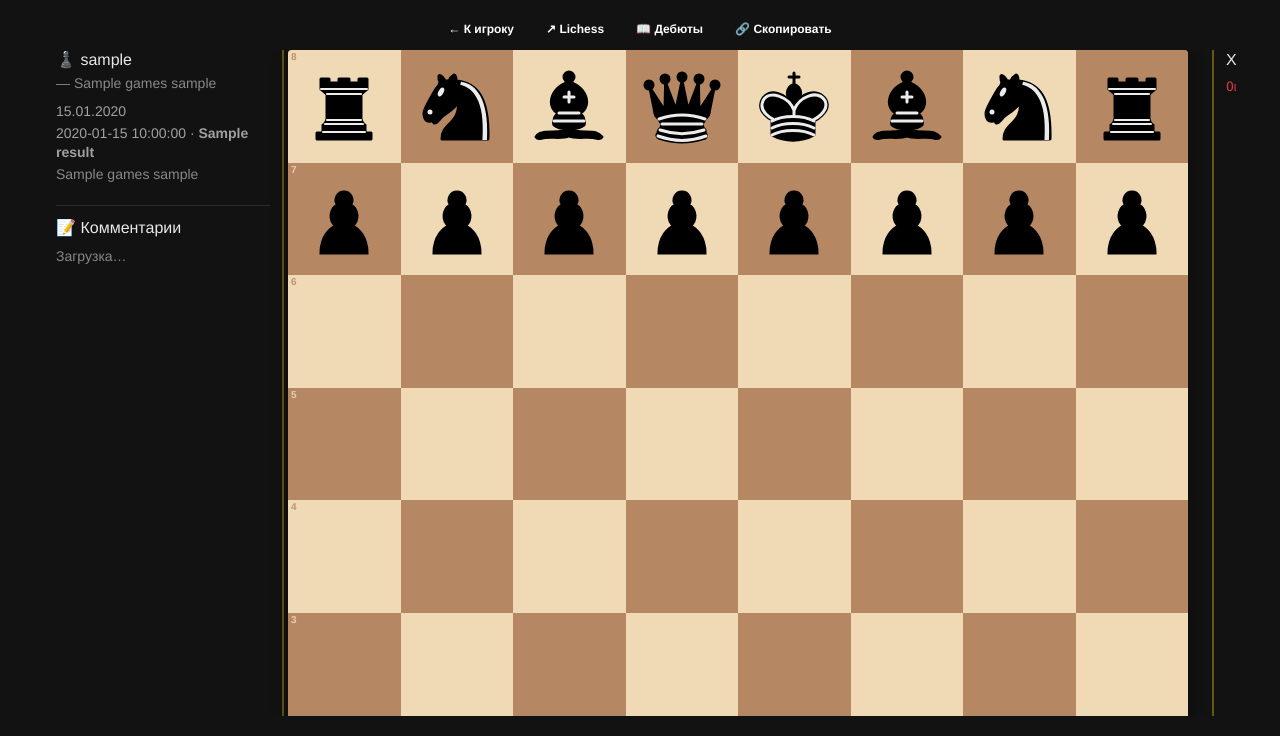
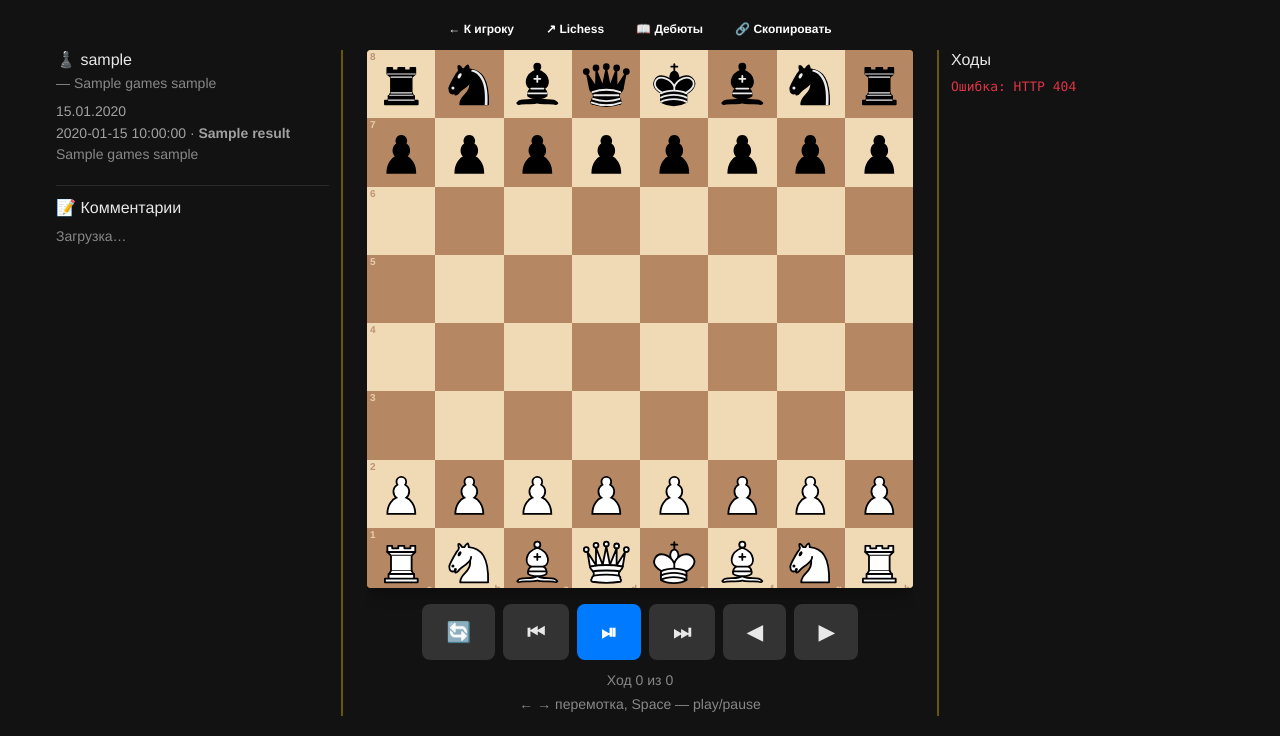
Before and after one commit to bauman-robotics/lichess_db_project, a Flask app: a page that uses web_app/templates/base.html in a window 1280 px wide. Shown: the part 70-806 px from the top of the page. Run offline with Flask 3, Linux system fonts and the light colour scheme; a database or web service that is not in the repository returns one stand-in record (values such as "Sample title"); some libraries are stand-ins or nearby versions.

Commit message:
try page. step 2. try less hat

```diff
--- a/web_app/static/css/style.css
+++ b/web_app/static/css/style.css
@@ -1157,7 +1157,6 @@ thead.table-light th {
         padding-bottom: 0;
     }
 
-    /* Viewer занимает остаток высоты */
     .game-view-page .viewer-layout {
         display: grid;
         grid-template-columns: minmax(220px, 1fr) auto minmax(220px, 1fr);
@@ -1165,23 +1164,28 @@ thead.table-light th {
         align-items: stretch;
         flex: 1 1 auto;
         min-height: 0;
+        height: 100%;              /* ← новое: layout забирает всю высоту */
         overflow: hidden;
     }
 
-    /* Доска — по центру, фиксирована */
-    .game-view-page .viewer-board-col {
-        align-self: start;
-        display: flex;
-        flex-direction: column;
-    }
-
-    /* Колонки — свой скролл, высота = высота layout */
+    /* Все три колонки — 100% высоты layout */
+    .game-view-page .viewer-board-col,
     .game-view-page .viewer-comments,
     .game-view-page .viewer-moves {
         height: 100%;
-        max-height: 100%;
-        overflow-y: auto;
-        overflow-x: hidden;
+        min-height: 0;
+        overflow: hidden;          /* ← важно: обрезать, если не влезает */
+    }
+
+    .game-view-page .viewer-board-col {
+        display: flex;
+        flex-direction: column;
+        align-items: center;       /* доска по центру */
+    }
+
+    .game-view-page .viewer-comments,
+    .game-view-page .viewer-moves {
+        overflow-y: auto;          /* ← свой скролл */
         padding: 0 12px;
         border: none;
     }
--- a/web_app/static/js/game_viewer.js
+++ b/web_app/static/js/game_viewer.js
@@ -91,8 +91,21 @@
                 elBoard.style.width  = w + 'px';
                 elBoard.style.height = w + 'px';
             } else {
-                elBoard.style.width  = cfg.boardSizeDesktop + 'px';
-                elBoard.style.height = cfg.boardSizeDesktop + 'px';
+                // Десктоп: доска адаптируется под доступную высоту layout
+                const layout = document.querySelector('.viewer-layout');
+                let availableHeight = 900;   // fallback
+
+                if (layout && layout.clientHeight > 0) {
+                    // Резерв: кнопки под доской (56) + счётчик (48) + запас (16) = 120
+                    availableHeight = layout.clientHeight - 120;
+                } else {
+                    // Если layout ещё не отрисован — считаем от окна
+                    availableHeight = window.innerHeight - 250;
+                }
+
+                const size = Math.max(320, Math.min(cfg.boardSizeDesktop, availableHeight));
+                elBoard.style.width  = size + 'px';
+                elBoard.style.height = size + 'px';
             }
 
             // В режиме модалки ограничиваем высоту боковых колонок высотой доски.
--- a/web_app/templates/base.html
+++ b/web_app/templates/base.html
@@ -8,7 +8,7 @@
     <!-- Bootstrap CSS с темной темой -->
     <link href="https://cdn.jsdelivr.net/npm/bootstrap@5.3.0/dist/css/bootstrap.min.css" rel="stylesheet">
     <!-- Наши стили -->
-    <link href="/lichess-analyzer/static/css/style.css?v=32" rel="stylesheet">
+    <link href="/lichess-analyzer/static/css/style.css?v=33" rel="stylesheet">
     {% block extra_css %}{% endblock %}
 </head>
 <body>
@@ -64,7 +64,7 @@
     <script src="/lichess-analyzer/static/chessboard/pieces.js"></script>
     <script src="/lichess-analyzer/static/chessboard/board.js?v=2"></script>
     <script src="/lichess-analyzer/static/chessboard/renderer.js?v=2"></script>
-    <script src="/lichess-analyzer/static/js/game_viewer.js?v=15"></script>
+    <script src="/lichess-analyzer/static/js/game_viewer.js?v=16"></script>
     {% block scripts %}{% endblock %}
 </body>
 </html>
```
